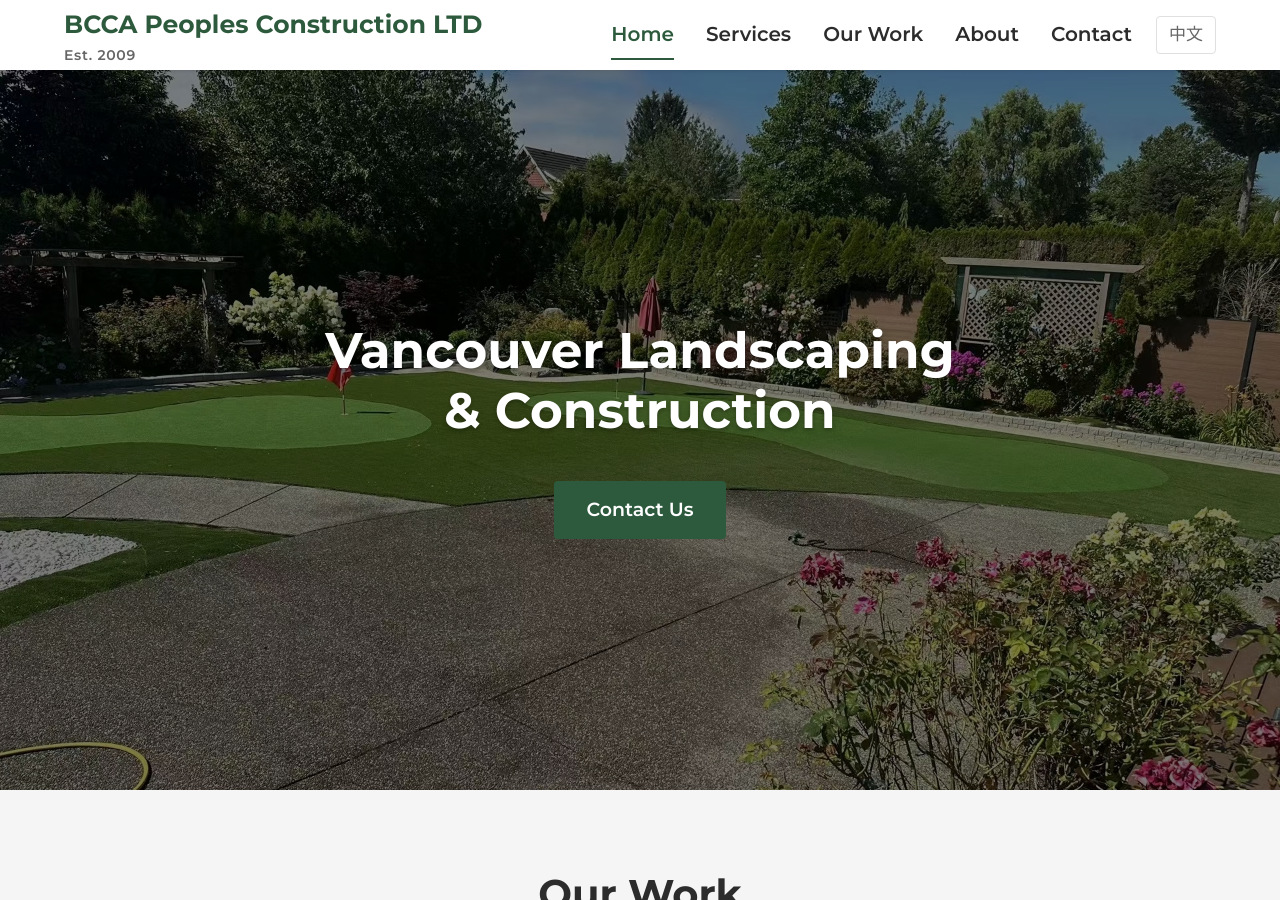
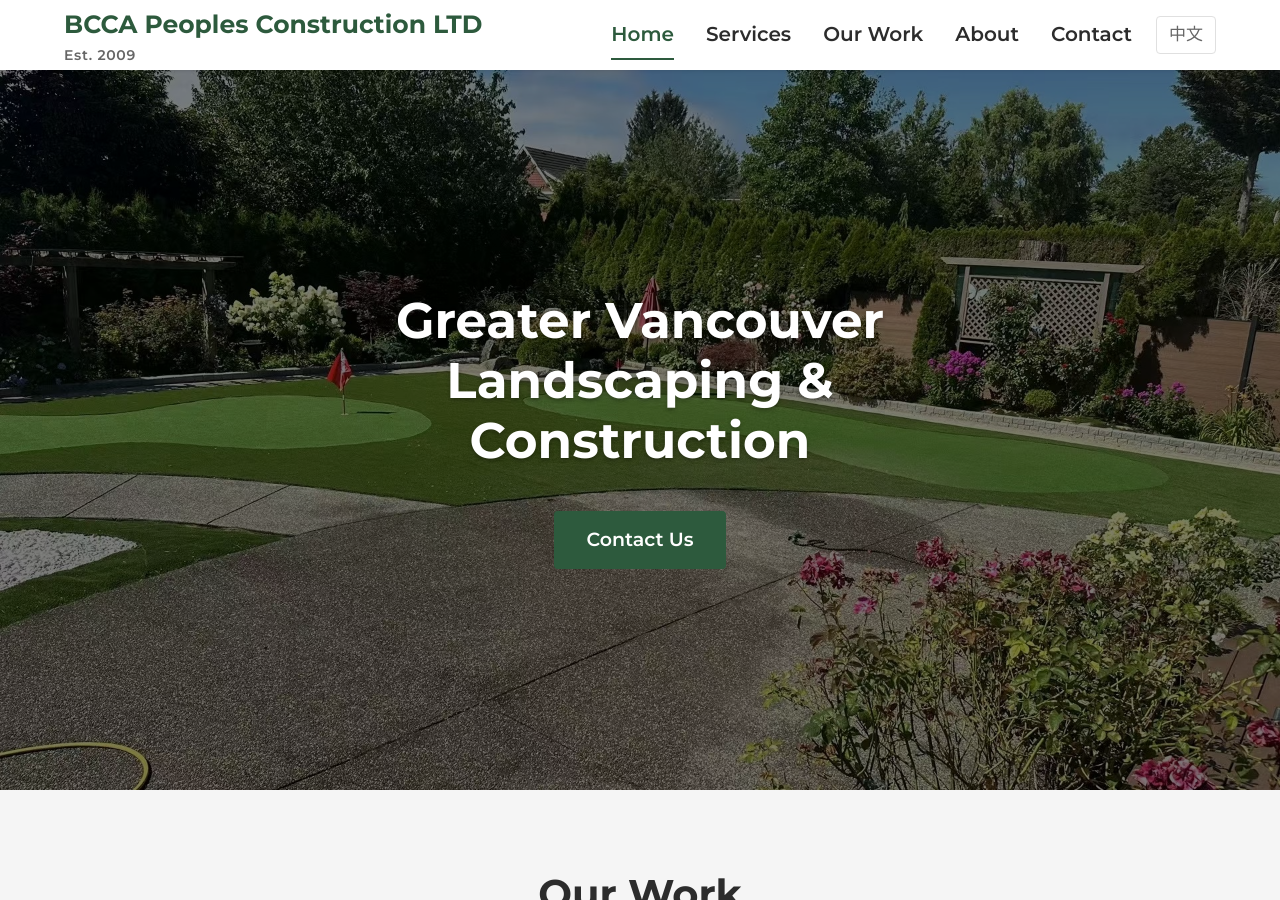
Before and after one commit to peoplesconstruction/peoplesconstruction.github.io, a Jekyll site: the page built from en/index.html, in a window 1280 px wide and 900 px high. Built offline with Jekyll 4.4.1, drawn with Linux system fonts in a browser that asks for light colours.

Commit message:
Add Greater to EN H1; raise iframe height on mobile to fit reflowed content.

```diff
--- a/assets/css/main.css
+++ b/assets/css/main.css
@@ -600,6 +600,12 @@ main {
   display: block;
 }
 
+@media (max-width: 768px) {
+  .contact-form-iframe {
+    height: 2800px;
+  }
+}
+
 .map-container iframe {
   width: 100%;
   height: 100%;
--- a/en/index.html
+++ b/en/index.html
@@ -11,7 +11,7 @@ zh_pair: /zh/
 <section class="hero">
   <div class="hero-bg" style="background-image: url('/assets/images/home/hero.jpg')"></div>
   <div class="hero-content">
-    <h1>Vancouver Landscaping & Construction</h1>
+    <h1>Greater Vancouver Landscaping & Construction</h1>
     <a href="/en/contact/" class="btn btn-primary">Contact Us</a>
   </div>
 </section>
```
